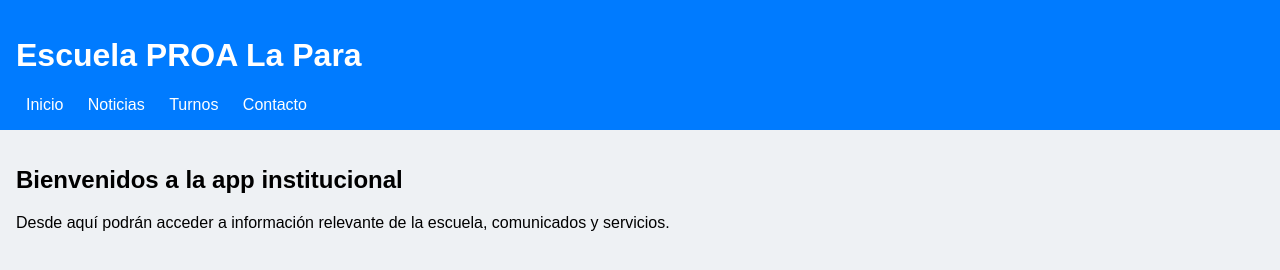
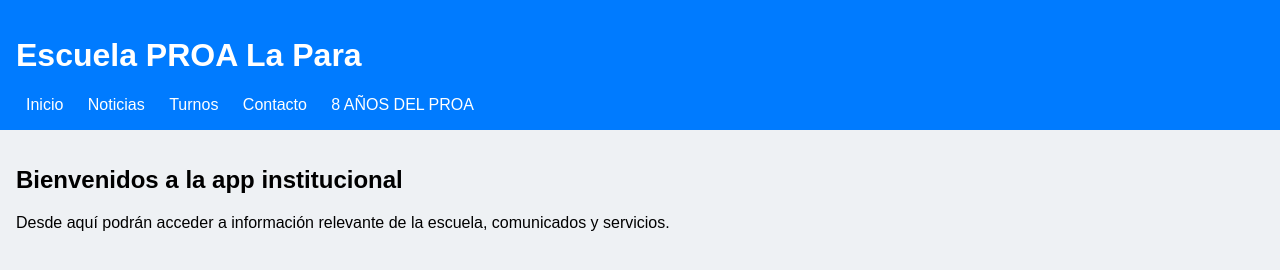
Before and after one commit to edgarlp/app-proa-institucional, a plain HTML site: page index.html in a window 1280 px wide. Drawn offline with Linux system fonts and the light colour scheme.

Commit message:
Update index.html

```diff
--- a/index.html
+++ b/index.html
@@ -16,6 +16,7 @@
       <a href="noticias.html">Noticias</a>
       <a href="formulario.html">Turnos</a>
       <a href="contacto.html">Contacto</a>
+       <a href="contacto.html">8 AÑOS DEL PROA</a>
     </nav>
   </header>
   <main>
```
